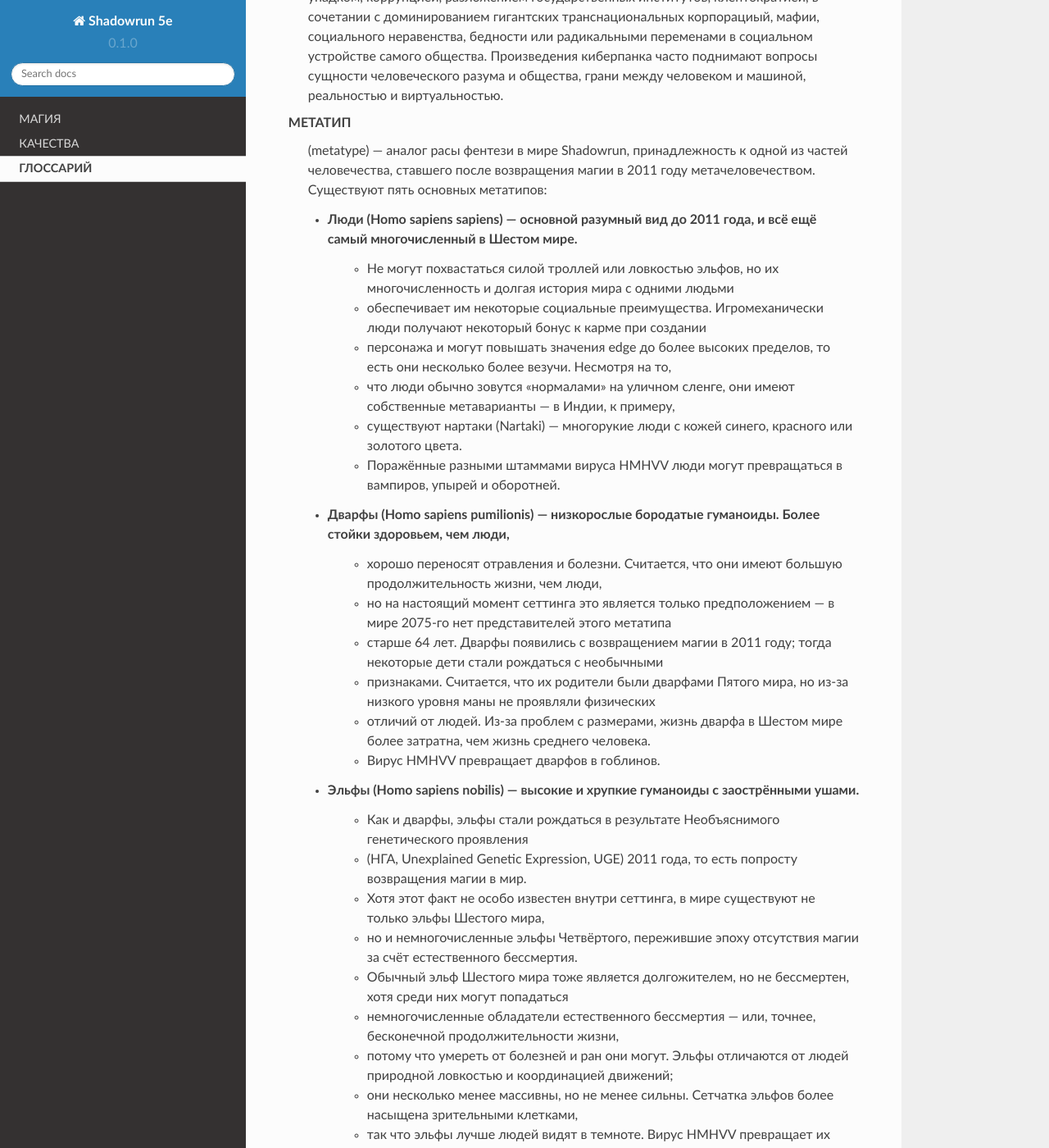
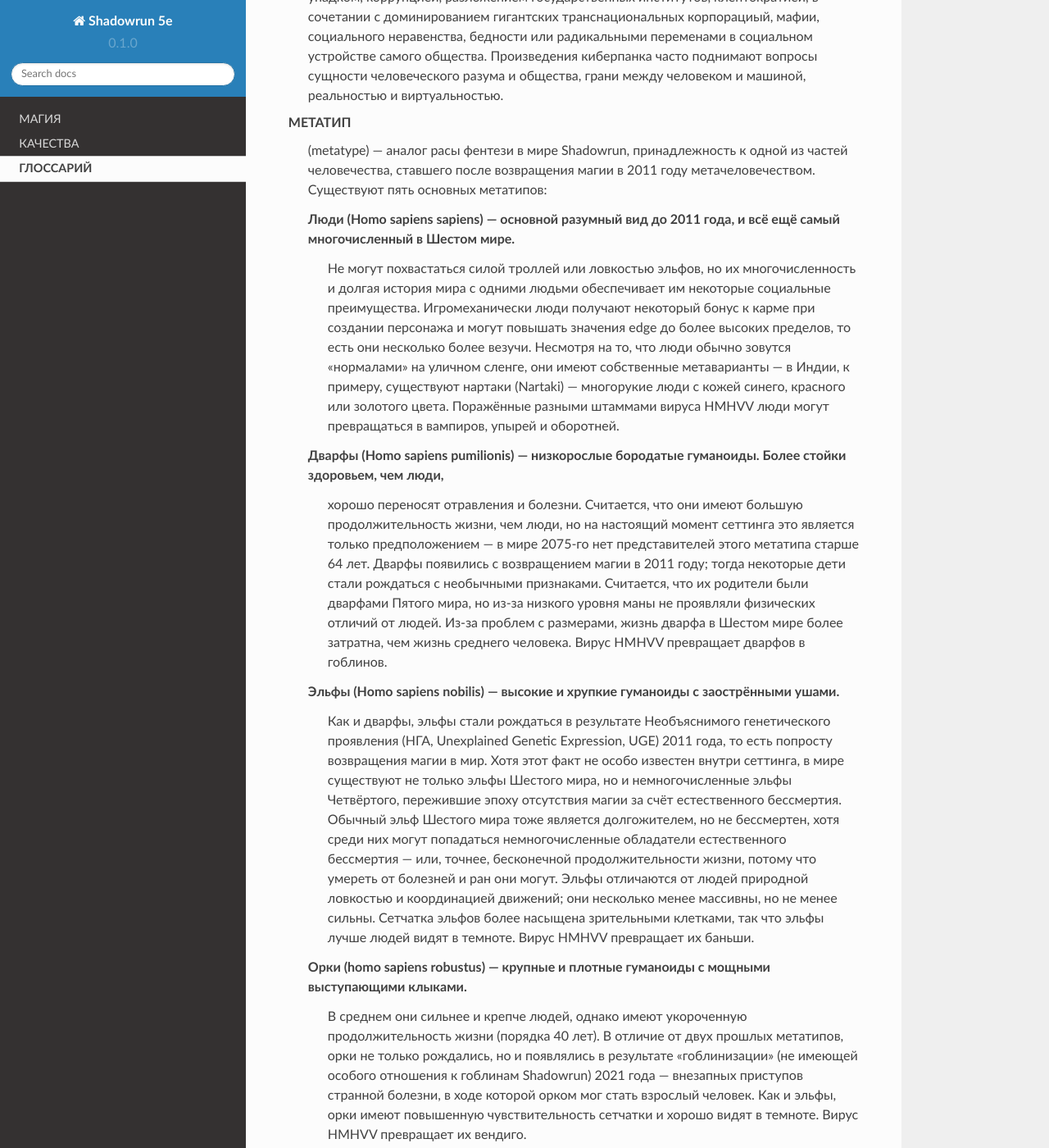
Before and after one commit to Ashokasundari/sr5e-docs, a Sphinx documentation site: the page built from docs/source/glossary.rst, in a window 1280 px wide and 1400 px high, scrolled down 422 px. Shown: the whole window at 82% size. Built offline with Sphinx 7.4.7 and the Read the Docs theme 2.0.0, drawn with Linux system fonts in a browser that asks for light colours; some of the changed text lies outside the part shown.

Commit message:
Initial commit

```diff
--- a/docs/source/glossary.rst
+++ b/docs/source/glossary.rst
@@ -20,47 +20,47 @@
         (metatype) — аналог расы фентези в мире Shadowrun, принадлежность к одной из частей человечества,
         ставшего после возвращения магии в 2011 году метачеловечеством. Существуют пять основных метатипов:
 
-        * Люди (Homo sapiens sapiens) — основной разумный вид до 2011 года, и всё ещё самый многочисленный в Шестом мире.
-            * Не могут похвастаться силой троллей или ловкостью эльфов, но их многочисленность и долгая история мира с одними людьми
-            * обеспечивает им некоторые социальные преимущества. Игромеханически люди получают некоторый бонус к карме при создании
-            * персонажа и могут повышать значения edge до более высоких пределов, то есть они несколько более везучи. Несмотря на то,
-            * что люди обычно зовутся «нормалами» на уличном сленге, они имеют собственные метаварианты — в Индии, к примеру,
-            * существуют нартаки (Nartaki) — многорукие люди с кожей синего, красного или золотого цвета.
-            * Поражённые разными штаммами вируса HMHVV люди могут превращаться в вампиров, упырей и оборотней.
+        **Люди** (Homo sapiens sapiens) — основной разумный вид до 2011 года, и всё ещё самый многочисленный в Шестом мире.
+            Не могут похвастаться силой троллей или ловкостью эльфов, но их многочисленность и долгая история мира с одними людьми
+            обеспечивает им некоторые социальные преимущества. Игромеханически люди получают некоторый бонус к карме при создании
+            персонажа и могут повышать значения edge до более высоких пределов, то есть они несколько более везучи. Несмотря на то,
+            что люди обычно зовутся «нормалами» на уличном сленге, они имеют собственные метаварианты — в Индии, к примеру,
+            существуют нартаки (Nartaki) — многорукие люди с кожей синего, красного или золотого цвета.
+            Поражённые разными штаммами вируса HMHVV люди могут превращаться в вампиров, упырей и оборотней.
 
 
-        * Дварфы (Homo sapiens pumilionis) — низкорослые бородатые гуманоиды. Более стойки здоровьем, чем люди,
-            * хорошо переносят отравления и болезни. Считается, что они имеют большую продолжительность жизни, чем люди,
-            * но на настоящий момент сеттинга это является только предположением — в мире 2075-го нет представителей этого метатипа
-            * старше 64 лет. Дварфы появились с возвращением магии в 2011 году; тогда некоторые дети стали рождаться с необычными
-            * признаками. Считается, что их родители были дварфами Пятого мира, но из-за низкого уровня маны не проявляли физических
-            * отличий от людей. Из-за проблем с размерами, жизнь дварфа в Шестом мире более затратна, чем жизнь среднего человека.
-            * Вирус HMHVV превращает дварфов в гоблинов.
+        **Дварфы** (Homo sapiens pumilionis) — низкорослые бородатые гуманоиды. Более стойки здоровьем, чем люди,
+            хорошо переносят отравления и болезни. Считается, что они имеют большую продолжительность жизни, чем люди,
+            но на настоящий момент сеттинга это является только предположением — в мире 2075-го нет представителей этого метатипа
+            старше 64 лет. Дварфы появились с возвращением магии в 2011 году; тогда некоторые дети стали рождаться с необычными
+            признаками. Считается, что их родители были дварфами Пятого мира, но из-за низкого уровня маны не проявляли физических
+            отличий от людей. Из-за проблем с размерами, жизнь дварфа в Шестом мире более затратна, чем жизнь среднего человека.
+            Вирус HMHVV превращает дварфов в гоблинов.
 
-        * Эльфы (Homo sapiens nobilis) — высокие и хрупкие гуманоиды с заострёнными ушами.
-            * Как и дварфы, эльфы стали рождаться в результате Необъяснимого генетического проявления
-            * (НГА, Unexplained Genetic Expression, UGE) 2011 года, то есть попросту возвращения магии в мир.
-            * Хотя этот факт не особо известен внутри сеттинга, в мире существуют не только эльфы Шестого мира,
-            * но и немногочисленные эльфы Четвёртого, пережившие эпоху отсутствия магии за счёт естественного бессмертия.
-            * Обычный эльф Шестого мира тоже является долгожителем, но не бессмертен, хотя среди них могут попадаться
-            * немногочисленные обладатели естественного бессмертия — или, точнее, бесконечной продолжительности жизни,
-            * потому что умереть от болезней и ран они могут. Эльфы отличаются от людей природной ловкостью и координацией движений;
-            * они несколько менее массивны, но не менее сильны. Сетчатка эльфов более насыщена зрительными клетками,
-            * так что эльфы лучше людей видят в темноте. Вирус HMHVV превращает их баньши.
+        **Эльфы** (Homo sapiens nobilis) — высокие и хрупкие гуманоиды с заострёнными ушами.
+            Как и дварфы, эльфы стали рождаться в результате Необъяснимого генетического проявления
+            (НГА, Unexplained Genetic Expression, UGE) 2011 года, то есть попросту возвращения магии в мир.
+            Хотя этот факт не особо известен внутри сеттинга, в мире существуют не только эльфы Шестого мира,
+            но и немногочисленные эльфы Четвёртого, пережившие эпоху отсутствия магии за счёт естественного бессмертия.
+            Обычный эльф Шестого мира тоже является долгожителем, но не бессмертен, хотя среди них могут попадаться
+            немногочисленные обладатели естественного бессмертия — или, точнее, бесконечной продолжительности жизни,
+            потому что умереть от болезней и ран они могут. Эльфы отличаются от людей природной ловкостью и координацией движений;
+            они несколько менее массивны, но не менее сильны. Сетчатка эльфов более насыщена зрительными клетками,
+            так что эльфы лучше людей видят в темноте. Вирус HMHVV превращает их баньши.
 
-        * Орки (homo sapiens robustus) — крупные и плотные гуманоиды с мощными выступающими клыками.
-            * В среднем они сильнее и крепче людей, однако имеют укороченную продолжительность жизни (порядка 40 лет).
-            * В отличие от двух прошлых метатипов, орки не только рождались, но и появлялись в результате «гоблинизации»
-            * (не имеющей особого отношения к гоблинам Shadowrun) 2021 года — внезапных приступов странной болезни,
-            * в ходе которой орком мог стать взрослый человек. Как и эльфы, орки имеют повышенную чувствительность сетчатки
-            * и хорошо видят в темноте. Вирус HMHVV превращает их вендиго.
+        **Орки** (homo sapiens robustus) — крупные и плотные гуманоиды с мощными выступающими клыками.
+            В среднем они сильнее и крепче людей, однако имеют укороченную продолжительность жизни (порядка 40 лет).
+            В отличие от двух прошлых метатипов, орки не только рождались, но и появлялись в результате «гоблинизации»
+            (не имеющей особого отношения к гоблинам Shadowrun) 2021 года — внезапных приступов странной болезни,
+            в ходе которой орком мог стать взрослый человек. Как и эльфы, орки имеют повышенную чувствительность сетчатки
+            и хорошо видят в темноте. Вирус HMHVV превращает их вендиго.
 
-        * Тролли (Homo sapiens ingentis) — очень высокие (со средним ростом порядка трёх метров) и мощные гуманоиды,
-            * головы которых украшают рога. Тролли очень сильны и необычайно крепки, а также от природы видят в инфракрасном спектре.
-            * Как и орки, тролли впервые появились в ходе гоблинизации. Ранние редакции правил говорили, что тролли также тупы;
-            * в более поздних было уточнено, что легенду о тупости троллей породили психические травмы при гоблинизации.
-            * Большая часть троллей действительно несколько уступает интеллектом людям, но у рождённых с этим метатипом отличия
-            * несущественны. Поражённые HMHVV тролли превращаются в дзу-ну-ква (Dzoo-noo-qua) или фоморов.
+        **Тролли** (Homo sapiens ingentis) — очень высокие (со средним ростом порядка трёх метров) и мощные гуманоиды,
+            головы которых украшают рога. Тролли очень сильны и необычайно крепки, а также от природы видят в инфракрасном спектре.
+            Как и орки, тролли впервые появились в ходе гоблинизации. Ранние редакции правил говорили, что тролли также тупы;
+            в более поздних было уточнено, что легенду о тупости троллей породили психические травмы при гоблинизации.
+            Большая часть троллей действительно несколько уступает интеллектом людям, но у рождённых с этим метатипом отличия
+            несущественны. Поражённые HMHVV тролли превращаются в дзу-ну-ква (Dzoo-noo-qua) или фоморов.
 
     .. note::
 
```
